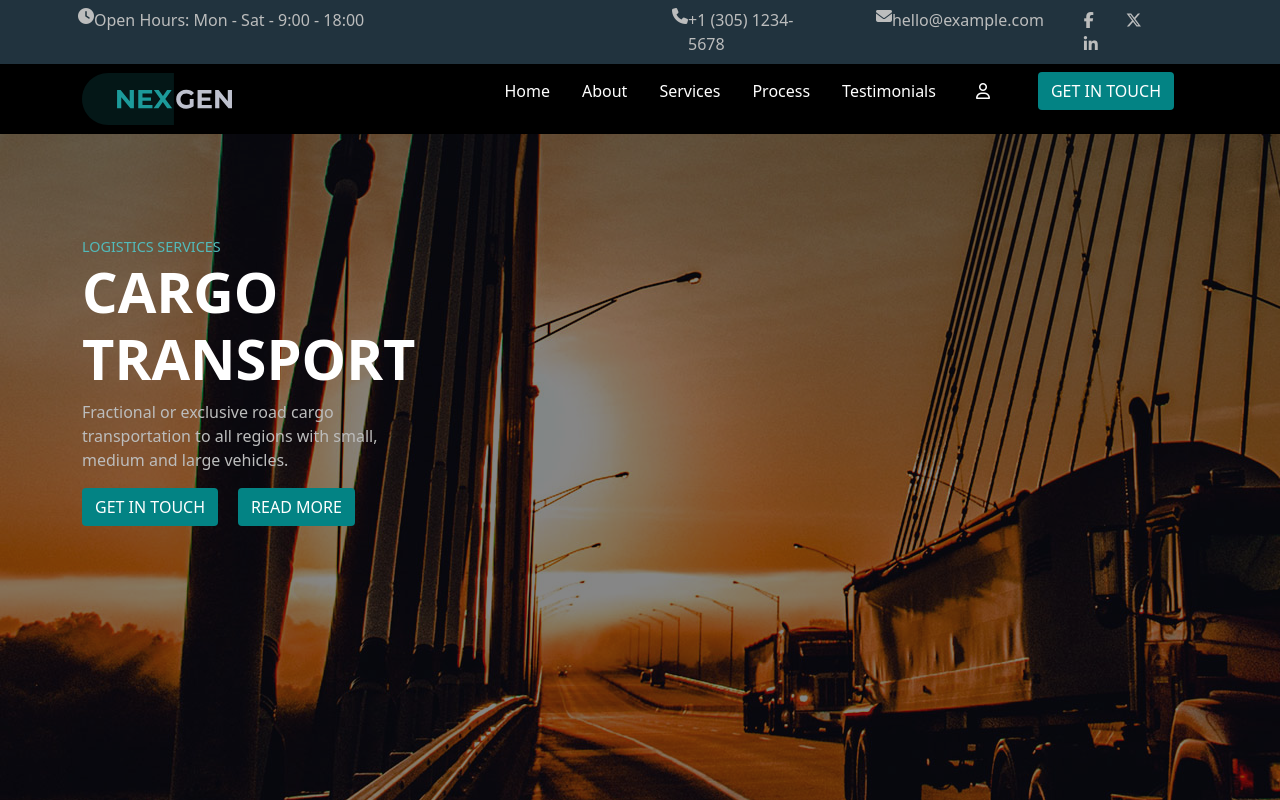
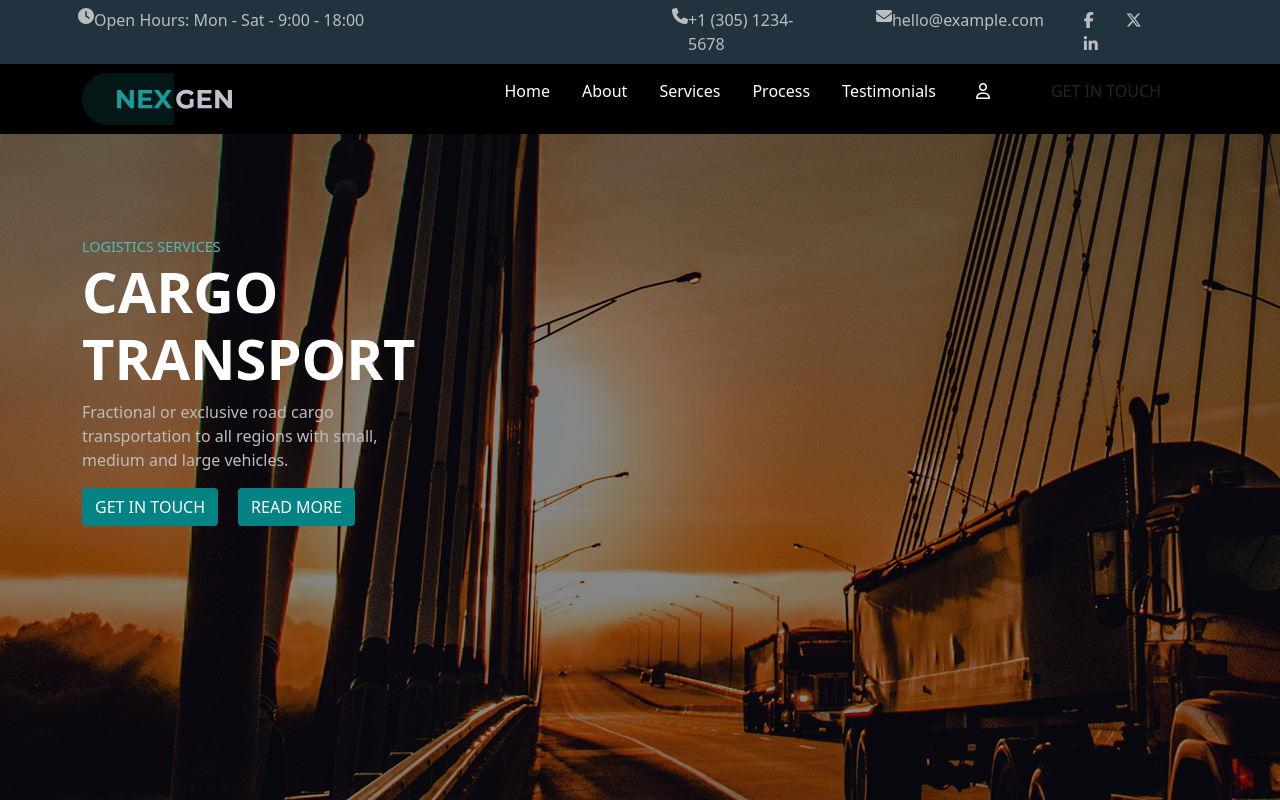
Before and after one commit to davide-piarulli/proj-html-vuejs, a Vue app: page / in a window 1280 px wide. Shown: the top 800 px of the page. Built offline with nearby package versions, Linux system fonts and the light colour scheme.

Commit message:
[fix] navbar

```diff
--- a/src/components/Header.vue
+++ b/src/components/Header.vue
@@ -1,6 +1,10 @@
 <script>
 import { store } from "../data/store";
+import NavbarVue from "./partials/Navbar.vue";
 export default {
+  components: {
+    NavbarVue,
+  },
   data() {
     return {
       store,
@@ -11,6 +15,7 @@ export default {
 
 <template>
   <header>
+    <!-- topbar -->
     <div class="contact-info">
       <div class="container">
         <div class="row">
@@ -47,6 +52,7 @@ export default {
         </div>
       </div>
     </div>
+    <!-- topbar -->
 
     <div class="container">
       <div class="row h-100 align-items-center justify-content-center py-2">
@@ -55,24 +61,8 @@ export default {
             <img src="../assets/img/logo-nexgen.svg" alt="" />
           </div>
         </div>
-        <div class="col-8 h-100 align-items-center ">
-          <nav class="h-100">
-            <ul
-              class="h-100 d-flex list-unstyled align-items-center justify-content-end"
-            >
-              <li v-for="(element, index) in store.headerNav" :key="index">
-                <a :href="element.url" class="text-decoration-none px-3">{{
-                  element.title
-                }}</a>
-              </li>
-              <li class="h-100 align-items-center justify-content-center px-4">
-                <i class="fa-regular fa-user"></i>
-              </li>
-              <li class="h-100 align-items-center justify-content-center px-4">
-                <button class="btn rounded-1">GET IN TOUCH</button>
-              </li>
-            </ul>
-          </nav>
+        <div class="col-8 h-100 align-items-center">
+          <NavbarVue />
         </div>
       </div>
     </div>
@@ -81,15 +71,14 @@ export default {
 
 <style lang="scss" scoped>
 header {
+  // position: fixed;
   background-color: black;
   color: white;
   .contact-info {
     background-color: #21333e;
     color: #bcbdbd;
   }
-  a {
-    color: white;
-  }
+
   img {
     width: 150px;
   }
--- /dev/null
+++ b/src/components/partials/Navbar.vue
@@ -0,0 +1,36 @@
+<script>
+import { store } from "../../data/store.js";
+export default {
+  data() {
+    return {
+      store,
+    };
+  },
+};
+</script>
+
+<template>
+  <nav class="h-100">
+    <ul
+      class="h-100 d-flex list-unstyled align-items-center justify-content-end"
+    >
+      <li v-for="(element, index) in store.headerNav" :key="index">
+        <a :href="element.url" class="text-decoration-none px-3">{{
+          element.title
+        }}</a>
+      </li>
+      <li class="h-100 align-items-center justify-content-center px-4">
+        <i class="fa-regular fa-user"></i>
+      </li>
+      <li class="h-100 align-items-center justify-content-center px-4">
+        <button class="btn rounded-1">GET IN TOUCH</button>
+      </li>
+    </ul>
+  </nav>
+</template>
+
+<style lang="scss" scoped>
+a {
+  color: white;
+}
+</style>
```
